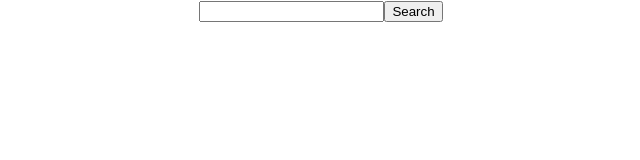
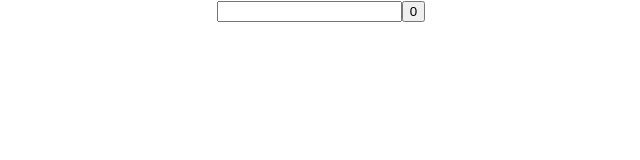
Before and after one commit to GabriFili850/Cookbook, a React (Create React App) app: page / in a window 1280 px wide. Shown: the top 160 px of the page, without its empty margins (319-959 px from the left). Built offline with nearby package versions, Linux system fonts and the light colour scheme.

Commit message:
counter creating but it is refreshing after every click on the button

```diff
--- a/src/App.js
+++ b/src/App.js
@@ -1,19 +1,29 @@
-import React from 'react';
-import logo from './logo.svg';
+import React, { useEffect, useState } from 'react';
 import './App.css';
 
 const App = () => {
   const APP_ID = "e68ea2e3";
   const APP_KEY = "e2b884a702c9d17c60ecb553245bcd23";
-
   const exampleReq =
   "https://api.edamam.com/search?q=chicken&app_id=${APP_ID}&app_key=${APP_KEY}&from=0&to=3&calories=591-722&health=alcohol-free"
 
+  const [counter, setCounter] = useState(0);
+
+  useEffect(() => {
+    console.log('Effect has been run');
+
+  })
   return (
     <div className="App">
       <form className="search-form">
         <input className="search-bar" type="text"/>
-        <button className="serch-button" type="submit">Search</button>
+        <button
+          onClick={() => setCounter(counter + 1)}
+          className="serch-button"
+          type="submit"
+        >
+          {counter}
+        </button>
       </form>
     </div>
   );
```
